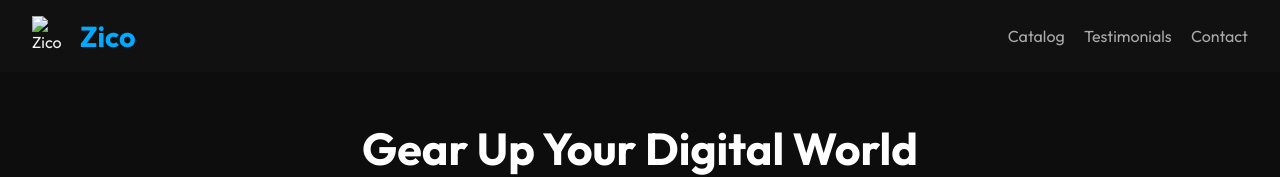
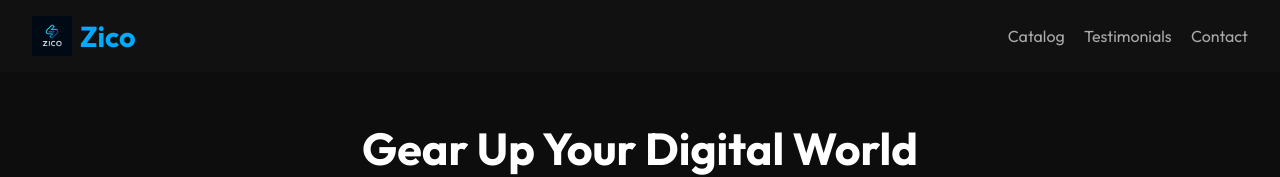
Before and after one commit to young1dev/zico-brand, a plain HTML site: page index.html in a window 1280 px wide. Shown: the top 177 px of the page. Drawn offline with Linux system fonts and the light colour scheme.

Commit message:
Update index.html

```diff
--- a/index.html
+++ b/index.html
@@ -232,7 +232,7 @@
 <body>
   <header>
     <div class="logo">
-      <img src="./images/logo.png" alt="Zico Logo" />
+      <img src="./logo.png" alt="Zico Logo" />
       <h1>Zico</h1>
     </div>
     <nav>
```
